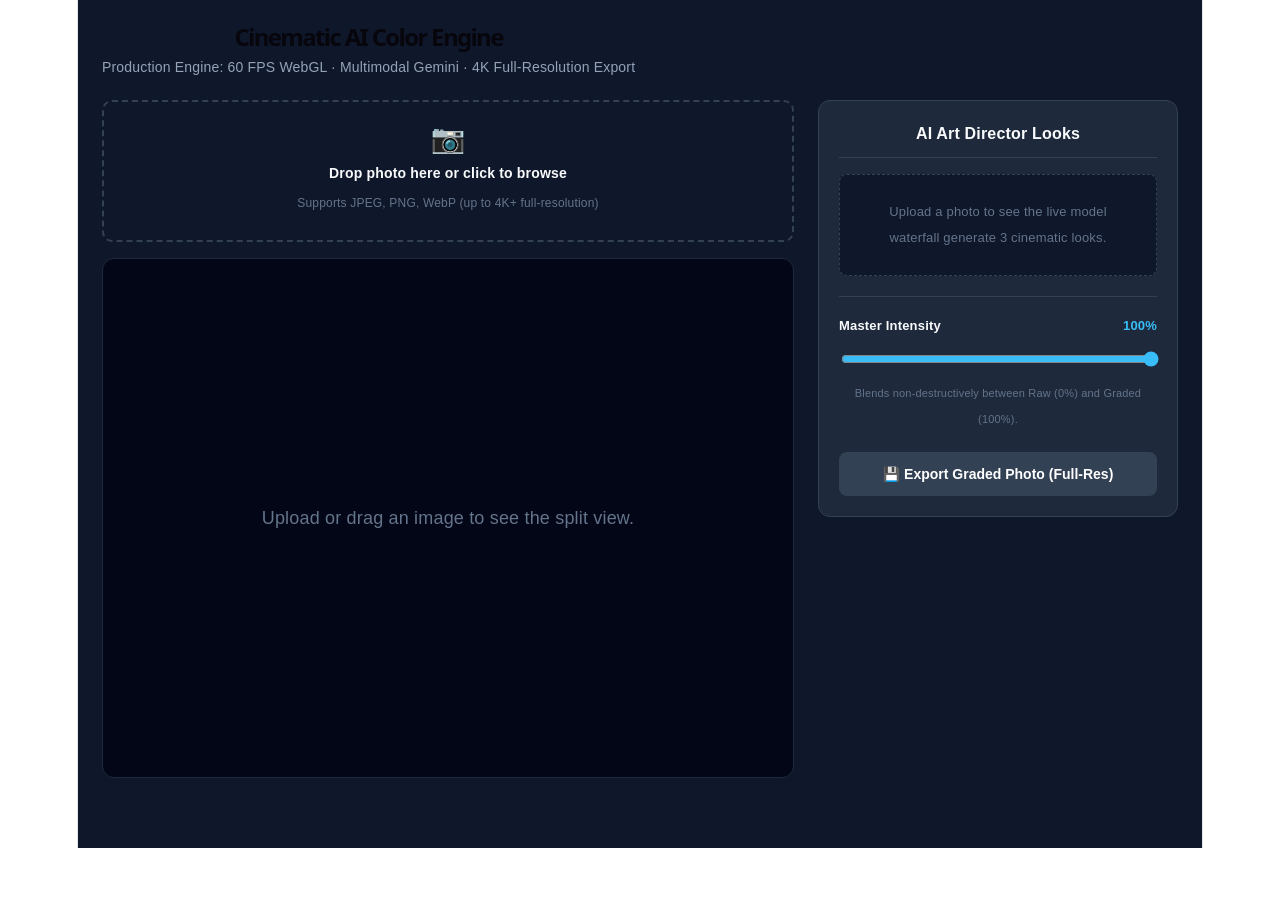
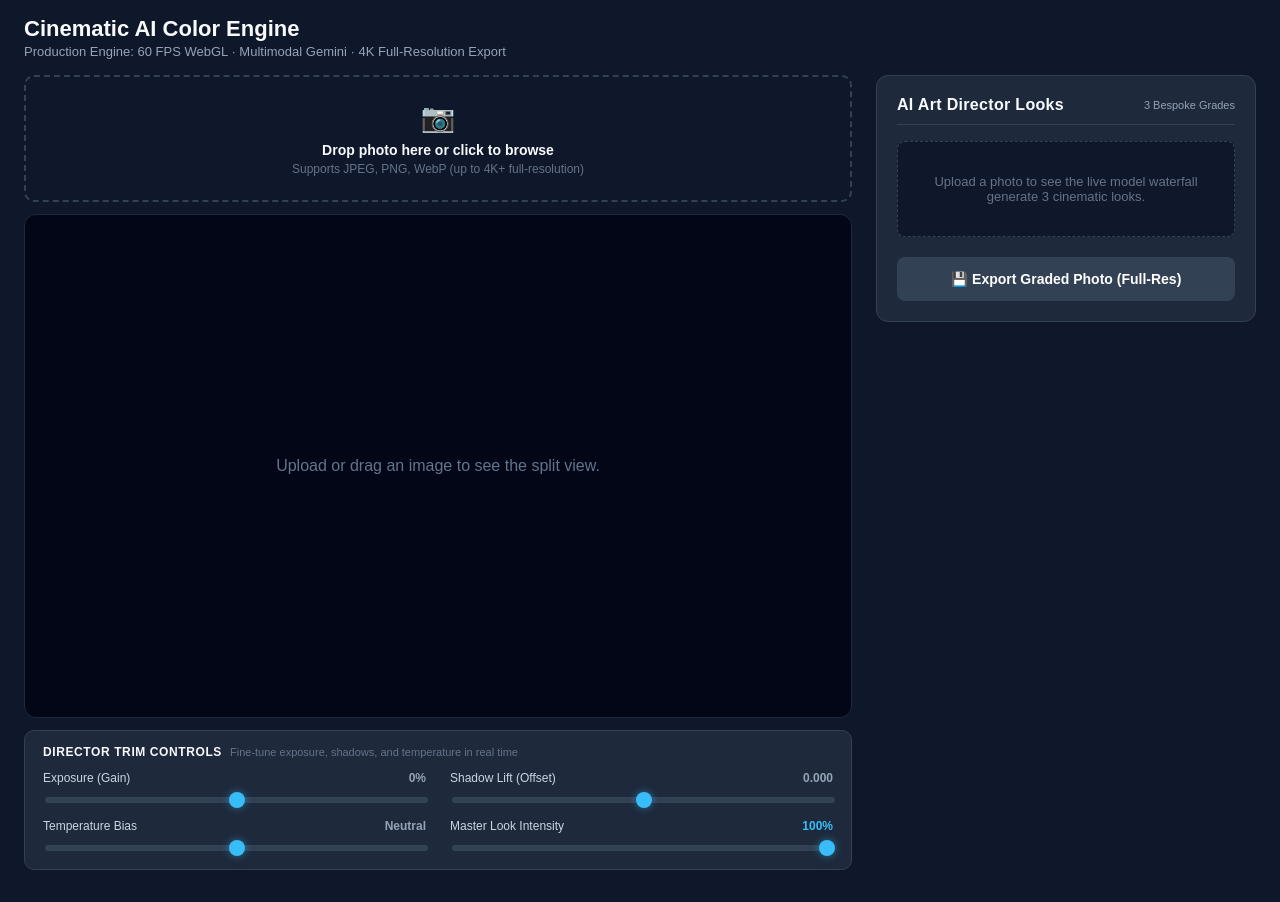
Before and after one commit to amitsikdar37/ai-colour-grader, a React (Vite) app: page / in a window 1280 px wide. Before the commit the page ends 848 px from the top, so only its background shows below. Built offline with nearby package versions, Linux system fonts and the light colour scheme.

Commit message:
updated ui and modified gemini system instruction prompt to output three distinst presets

```diff
--- a/src/App.tsx
+++ b/src/App.tsx
@@ -1,4 +1,4 @@
-import React, { useState } from "react";
+import React, { useState, useMemo } from "react";
 import { DropZone } from "./components/DropZone";
 import { SplitCompareViewer } from "./components/SplitCompareViewer";
 import { prepareAndAnalyzeImage, type ImageAnalysisResult } from "./utils/imageAnalysis";
@@ -19,14 +19,55 @@ export const App: React.FC = () => {
   // AI Looks State
   const [profiles, setProfiles] = useState<ColorProfile[]>([]);
   const [selectedIndex, setSelectedIndex] = useState<number>(0);
-  const [uniforms, setUniforms] = useState<ColorProfileUniforms>(DEFAULT_UNIFORMS);
-  const [intensity, setIntensity] = useState<number>(1.0);
+
+  // Director Quick Trim Sliders (Non-Destructive Final 10%)
+  const [exposureTrim, setExposureTrim] = useState<number>(0.0);     // -0.20 to +0.20
+  const [shadowLiftTrim, setShadowLiftTrim] = useState<number>(0.0); // -0.06 to +0.06
+  const [tempTrim, setTempTrim] = useState<number>(0.0);             // -0.15 to +0.15
+  const [intensity, setIntensity] = useState<number>(1.0);           // 0.0 to 1.0
   const [isExporting, setIsExporting] = useState<boolean>(false);
+
+  // Combine Base AI Uniforms with User's Non-Destructive Trims
+  const activeUniforms = useMemo((): ColorProfileUniforms => {
+    const base = profiles[selectedIndex] || DEFAULT_UNIFORMS;
+
+    const expFactor = 1.0 + exposureTrim;
+    const rTempFactor = 1.0 + tempTrim * 0.5;
+    const bTempFactor = 1.0 - tempTrim * 0.5;
+
+    const slope: [number, number, number] = [
+      Math.max(0.65, Math.min(1.45, base.slope[0] * expFactor * rTempFactor)),
+      Math.max(0.65, Math.min(1.45, base.slope[1] * expFactor)),
+      Math.max(0.65, Math.min(1.45, base.slope[2] * expFactor * bTempFactor)),
+    ];
+
+    const offset: [number, number, number] = [
+      Math.max(-0.08, Math.min(0.08, base.offset[0] + shadowLiftTrim)),
+      Math.max(-0.08, Math.min(0.08, base.offset[1] + shadowLiftTrim)),
+      Math.max(-0.08, Math.min(0.08, base.offset[2] + shadowLiftTrim)),
+    ];
+
+    return {
+      ...base,
+      slope,
+      offset,
+    };
+  }, [profiles, selectedIndex, exposureTrim, shadowLiftTrim, tempTrim]);
+
+  const hasTrims = exposureTrim !== 0 || shadowLiftTrim !== 0 || tempTrim !== 0 || intensity !== 1.0;
+
+  const handleResetTrims = () => {
+    setExposureTrim(0.0);
+    setShadowLiftTrim(0.0);
+    setTempTrim(0.0);
+    setIntensity(1.0);
+  };
 
   const handleFileSelected = async (file: File) => {
     setIsAnalyzing(true);
     setLoadingMsg("Optimizing image payload...");
     setLoadingSubMsg("Downscaling & extracting histogram...");
+    handleResetTrims();
 
     try {
       // 1. Client-Side Pre-processing
@@ -69,7 +110,6 @@ export const App: React.FC = () => {
             if (event.profiles && event.profiles.length > 0) {
               setProfiles(event.profiles);
               setSelectedIndex(0);
-              setUniforms(event.profiles[0]);
             }
             setModelUsed(event.model);
             setIsAnalyzing(false);
@@ -104,9 +144,6 @@ export const App: React.FC = () => {
 
   const handleSelectLook = (index: number) => {
     setSelectedIndex(index);
-    if (profiles[index]) {
-      setUniforms(profiles[index]);
-    }
   };
 
   const handleExport = async () => {
@@ -115,7 +152,7 @@ export const App: React.FC = () => {
     try {
       const activeLookTitle = profiles[selectedIndex]?.title || "custom_grade";
       const cleanName = activeLookTitle.toLowerCase().replace(/[^a-z0-9]/g, "_");
-      await exportHighResImage(image, uniforms, intensity, `${cleanName}_fullres.jpg`);
+      await exportHighResImage(image, activeUniforms, intensity, `${cleanName}_fullres.jpg`);
     } catch (err) {
       console.error("Export failed:", err);
       alert("Export failed. Please check browser console.");
@@ -125,46 +162,155 @@ export const App: React.FC = () => {
   };
 
   return (
-    <div style={{ minHeight: "100vh", backgroundColor: "#0f172a", color: "#f8fafc", padding: "24px", fontFamily: "sans-serif" }}>
-      <header style={{ maxWidth: "1280px", margin: "0 auto 20px", display: "flex", justifyContent: "space-between", alignItems: "center" }}>
+    <div style={{ minHeight: "100vh", backgroundColor: "#0f172a", color: "#f8fafc", padding: "16px 24px 32px", fontFamily: "sans-serif" }}>
+      <header style={{ maxWidth: "1280px", margin: "0 auto 16px", display: "flex", justifyContent: "space-between", alignItems: "center", flexWrap: "wrap", gap: "10px" }}>
         <div>
-          <h1 style={{ fontSize: "24px", fontWeight: "bold", margin: 0 }}>Cinematic AI Color Engine</h1>
-          <p style={{ color: "#94a3b8", margin: "4px 0 0", fontSize: "14px" }}>
+          <h1 style={{ fontSize: "22px", fontWeight: "bold", margin: 0 }}>Cinematic AI Color Engine</h1>
+          <p style={{ color: "#94a3b8", margin: "2px 0 0", fontSize: "13px" }}>
             Production Engine: 60 FPS WebGL · Multimodal Gemini · 4K Full-Resolution Export
           </p>
         </div>
         {modelUsed && (
-          <div style={{ backgroundColor: "#1e293b", padding: "6px 12px", borderRadius: "20px", border: "1px solid #38bdf8", fontSize: "12px", color: "#38bdf8" }}>
+          <div style={{ backgroundColor: "#1e293b", padding: "4px 12px", borderRadius: "20px", border: "1px solid #38bdf8", fontSize: "12px", color: "#38bdf8" }}>
             ⚡ Graded by: <strong>{modelUsed}</strong>
           </div>
         )}
       </header>
 
-      <main style={{ maxWidth: "1280px", margin: "0 auto", display: "grid", gridTemplateColumns: "1fr 360px", gap: "24px" }}>
-        <div style={{ display: "flex", flexDirection: "column", gap: "16px" }}>
-          <DropZone onFileSelected={handleFileSelected} isLoading={isAnalyzing} />
+      <main className="grader-main-grid">
+        {/* Left Column: Image Viewer + Direct Trim Controls + Telemetry */}
+        <div style={{ display: "flex", flexDirection: "column", gap: "12px" }}>
+          <DropZone onFileSelected={handleFileSelected} isLoading={isAnalyzing} compact={Boolean(image)} />
 
           <SplitCompareViewer
             image={image}
             rawImageSrc={rawImageSrc}
-            uniforms={uniforms}
+            uniforms={activeUniforms}
             intensity={intensity}
             isLoading={isAnalyzing}
             loadingMessage={loadingMsg}
             loadingSubMessage={loadingSubMsg}
           />
 
+          {/* Director Trim Controls (Docked directly beneath image for instant visual feedback) */}
+          <div style={{ backgroundColor: "#1e293b", borderRadius: "10px", padding: "14px 18px", border: "1px solid #334155" }}>
+            <div style={{ display: "flex", justifyContent: "space-between", alignItems: "center", marginBottom: "12px" }}>
+              <div style={{ display: "flex", alignItems: "center", gap: "8px" }}>
+                <span style={{ fontSize: "12px", fontWeight: 700, color: "#f8fafc", textTransform: "uppercase", letterSpacing: "0.05em" }}>
+                  Director Trim Controls
+                </span>
+                <span style={{ fontSize: "11px", color: "#64748b" }}>
+                  Fine-tune exposure, shadows, and temperature in real time
+                </span>
+              </div>
+              {hasTrims && (
+                <button
+                  onClick={handleResetTrims}
+                  style={{
+                    background: "rgba(56, 189, 248, 0.12)",
+                    border: "1px solid rgba(56, 189, 248, 0.4)",
+                    color: "#38bdf8",
+                    fontSize: "11px",
+                    cursor: "pointer",
+                    padding: "3px 8px",
+                    borderRadius: "4px",
+                    fontWeight: 600,
+                  }}
+                >
+                  ↺ Reset Trims
+                </button>
+              )}
+            </div>
+
+            <div style={{ display: "grid", gridTemplateColumns: "repeat(2, 1fr)", gap: "12px 24px" }}>
+              {/* Exposure / Gain Trim */}
+              <div>
+                <div style={{ display: "flex", justifyContent: "space-between", marginBottom: "4px", fontSize: "12px" }}>
+                  <span style={{ color: "#cbd5e1", fontWeight: 500 }}>Exposure (Gain)</span>
+                  <span style={{ color: exposureTrim !== 0 ? "#38bdf8" : "#94a3b8", fontWeight: 600 }}>
+                    {exposureTrim > 0 ? "+" : ""}{(exposureTrim * 100).toFixed(0)}%
+                  </span>
+                </div>
+                <input
+                  type="range"
+                  min={-0.20}
+                  max={0.20}
+                  step={0.01}
+                  value={exposureTrim}
+                  onChange={(e) => setExposureTrim(parseFloat(e.target.value))}
+                  style={{ width: "100%", accentColor: "#38bdf8" }}
+                />
+              </div>
+
+              {/* Shadow Lift / Offset Trim */}
+              <div>
+                <div style={{ display: "flex", justifyContent: "space-between", marginBottom: "4px", fontSize: "12px" }}>
+                  <span style={{ color: "#cbd5e1", fontWeight: 500 }}>Shadow Lift (Offset)</span>
+                  <span style={{ color: shadowLiftTrim !== 0 ? "#38bdf8" : "#94a3b8", fontWeight: 600 }}>
+                    {shadowLiftTrim > 0 ? "+" : ""}{shadowLiftTrim.toFixed(3)}
+                  </span>
+                </div>
+                <input
+                  type="range"
+                  min={-0.06}
+                  max={0.06}
+                  step={0.005}
+                  value={shadowLiftTrim}
+                  onChange={(e) => setShadowLiftTrim(parseFloat(e.target.value))}
+                  style={{ width: "100%", accentColor: "#38bdf8" }}
+                />
+              </div>
+
+              {/* Temperature Bias Trim */}
+              <div>
+                <div style={{ display: "flex", justifyContent: "space-between", marginBottom: "4px", fontSize: "12px" }}>
+                  <span style={{ color: "#cbd5e1", fontWeight: 500 }}>Temperature Bias</span>
+                  <span style={{ color: tempTrim !== 0 ? "#38bdf8" : "#94a3b8", fontWeight: 600 }}>
+                    {tempTrim > 0 ? `Warm +${tempTrim.toFixed(2)}` : tempTrim < 0 ? `Cool ${tempTrim.toFixed(2)}` : "Neutral"}
+                  </span>
+                </div>
+                <input
+                  type="range"
+                  min={-0.15}
+                  max={0.15}
+                  step={0.01}
+                  value={tempTrim}
+                  onChange={(e) => setTempTrim(parseFloat(e.target.value))}
+                  style={{ width: "100%", accentColor: "#38bdf8" }}
+                />
+              </div>
+
+              {/* Master Look Intensity */}
+              <div>
+                <div style={{ display: "flex", justifyContent: "space-between", marginBottom: "4px", fontSize: "12px" }}>
+                  <span style={{ color: "#cbd5e1", fontWeight: 500 }}>Master Look Intensity</span>
+                  <span style={{ color: "#38bdf8", fontWeight: 600 }}>{(intensity * 100).toFixed(0)}%</span>
+                </div>
+                <input
+                  type="range"
+                  min={0}
+                  max={1}
+                  step={0.01}
+                  value={intensity}
+                  onChange={(e) => setIntensity(parseFloat(e.target.value))}
+                  style={{ width: "100%", accentColor: "#38bdf8" }}
+                />
+              </div>
+            </div>
+          </div>
+
+          {/* Telemetry Card */}
           {analysis && (
-            <div style={{ backgroundColor: "#1e293b", borderRadius: "10px", padding: "16px", border: "1px solid #334155" }}>
-              <div style={{ display: "flex", justifyContent: "space-between", alignItems: "center", marginBottom: "10px" }}>
-                <span style={{ fontSize: "12px", fontWeight: 600, color: "#38bdf8", textTransform: "uppercase" }}>
+            <div style={{ backgroundColor: "#1e293b", borderRadius: "10px", padding: "12px 16px", border: "1px solid #334155" }}>
+              <div style={{ display: "flex", justifyContent: "space-between", alignItems: "center", marginBottom: "8px" }}>
+                <span style={{ fontSize: "11px", fontWeight: 700, color: "#38bdf8", textTransform: "uppercase" }}>
                   Telemetry & Dynamic Range
                 </span>
                 <span style={{ fontSize: "11px", color: "#94a3b8" }}>
                   Client: {analysis.processingTimeMs}ms | Payload: {(analysis.payloadSizeBytes / 1024).toFixed(1)} KB
                 </span>
               </div>
-              <div style={{ display: "grid", gridTemplateColumns: "repeat(3, 1fr)", gap: "10px", fontSize: "12px" }}>
+              <div style={{ display: "grid", gridTemplateColumns: "repeat(3, 1fr)", gap: "10px", fontSize: "11px" }}>
                 <div style={telemetryCard}>
                   <span style={{ color: "#94a3b8" }}>Dynamic Range</span>
                   <strong>{(analysis.dynamicRangeRatio * 100).toFixed(0)}%</strong>
@@ -186,11 +332,14 @@ export const App: React.FC = () => {
           )}
         </div>
 
-        {/* Right Column: AI Look Selector Deck */}
+        {/* Right Column: AI Look Selector Deck (Full-Sized & Fully Readable) */}
         <div style={{ backgroundColor: "#1e293b", padding: "20px", borderRadius: "12px", border: "1px solid #334155", height: "fit-content" }}>
-          <h3 style={{ margin: "0 0 16px", fontSize: "16px", borderBottom: "1px solid #334155", paddingBottom: "10px" }}>
-            AI Art Director Looks
-          </h3>
+          <div style={{ display: "flex", justifyContent: "space-between", alignItems: "center", marginBottom: "16px", borderBottom: "1px solid #334155", paddingBottom: "10px" }}>
+            <h3 style={{ margin: 0, fontSize: "16px", fontWeight: 700, letterSpacing: "0.02em" }}>
+              AI Art Director Looks
+            </h3>
+            <span style={{ fontSize: "11px", color: "#94a3b8" }}>3 Bespoke Grades</span>
+          </div>
 
           {profiles.length > 0 ? (
             <div style={{ display: "flex", flexDirection: "column", gap: "12px", marginBottom: "20px" }}>
@@ -201,7 +350,7 @@ export const App: React.FC = () => {
                     key={idx}
                     onClick={() => handleSelectLook(idx)}
                     style={{
-                      padding: "14px",
+                      padding: "16px",
                       borderRadius: "8px",
                       cursor: "pointer",
                       backgroundColor: isSelected ? "rgba(56, 189, 248, 0.15)" : "#0f172a",
@@ -209,17 +358,17 @@ export const App: React.FC = () => {
                       transition: "all 0.15s ease",
                     }}
                   >
-                    <div style={{ display: "flex", justifyContent: "space-between", alignItems: "center", marginBottom: "6px" }}>
-                      <strong style={{ color: isSelected ? "#38bdf8" : "#f8fafc", fontSize: "14px" }}>
+                    <div style={{ display: "flex", justifyContent: "space-between", alignItems: "center", marginBottom: "8px" }}>
+                      <strong style={{ color: isSelected ? "#38bdf8" : "#f8fafc", fontSize: "15px" }}>
                         {p.title}
                       </strong>
                       {isSelected && (
-                        <span style={{ fontSize: "10px", backgroundColor: "#38bdf8", color: "#0f172a", padding: "2px 6px", borderRadius: "4px", fontWeight: "bold" }}>
+                        <span style={{ fontSize: "10px", backgroundColor: "#38bdf8", color: "#0f172a", padding: "2px 7px", borderRadius: "4px", fontWeight: 700, letterSpacing: "0.05em" }}>
                           ACTIVE
                         </span>
                       )}
                     </div>
-                    <p style={{ margin: 0, fontSize: "12px", color: "#94a3b8", lineHeight: 1.4 }}>
+                    <p style={{ margin: 0, fontSize: "13px", color: "#94a3b8", lineHeight: 1.45 }}>
                       {p.rationale}
                     </p>
                   </div>
@@ -227,32 +376,12 @@ export const App: React.FC = () => {
               })}
             </div>
           ) : (
-            <div style={{ padding: "24px", textAlign: "center", backgroundColor: "#0f172a", borderRadius: "8px", border: "1px dashed #334155", marginBottom: "20px" }}>
+            <div style={{ padding: "32px 20px", textAlign: "center", backgroundColor: "#0f172a", borderRadius: "8px", border: "1px dashed #334155", marginBottom: "20px" }}>
               <p style={{ color: "#64748b", fontSize: "13px", margin: 0 }}>
                 Upload a photo to see the live model waterfall generate 3 cinematic looks.
               </p>
             </div>
           )}
-
-          {/* Master Intensity Slider */}
-          <div style={{ borderTop: "1px solid #334155", paddingTop: "16px" }}>
-            <div style={{ display: "flex", justifyContent: "space-between", marginBottom: "8px", fontSize: "13px" }}>
-              <span style={{ fontWeight: 600 }}>Master Intensity</span>
-              <span style={{ color: "#38bdf8", fontWeight: "bold" }}>{(intensity * 100).toFixed(0)}%</span>
-            </div>
-            <input
-              type="range"
-              min={0}
-              max={1}
-              step={0.01}
-              value={intensity}
-              onChange={(e) => setIntensity(parseFloat(e.target.value))}
-              style={{ width: "100%", accentColor: "#38bdf8" }}
-            />
-            <p style={{ margin: "6px 0 0", fontSize: "11px", color: "#64748b" }}>
-              Blends non-destructively between Raw (0%) and Graded (100%).
-            </p>
-          </div>
 
           {/* Full-Resolution GPU Export Button */}
           <button
@@ -260,7 +389,6 @@ export const App: React.FC = () => {
             disabled={!image || isExporting}
             style={{
               width: "100%",
-              marginTop: "20px",
               padding: "14px",
               backgroundColor: !image || isExporting ? "#334155" : "#0284c7",
               color: "#ffffff",
--- a/src/components/SplitCompareViewer.tsx
+++ b/src/components/SplitCompareViewer.tsx
@@ -69,9 +69,9 @@ export const SplitCompareViewer: React.FC<SplitCompareViewerProps> = ({
                 display: "flex",
                 alignItems: "center",
                 justifyContent: "center",
-                minHeight: "500px",
-                height: "65vh",
-                padding: "16px",
+                minHeight: "460px",
+                height: "63vh",
+                padding: "14px",
                 boxSizing: "border-box",
             }}
         >
@@ -82,8 +82,8 @@ export const SplitCompareViewer: React.FC<SplitCompareViewerProps> = ({
                     style={{
                         position: "relative",
                         width: "100%",
-                        maxWidth: `min(100%, calc((max(65vh, 500px) - 32px) * ${imgAspect}))`,
-                        maxHeight: "calc(max(65vh, 500px) - 32px)",
+                        maxWidth: `min(100%, calc((max(63vh, 460px) - 28px) * ${imgAspect}))`,
+                        maxHeight: "calc(max(63vh, 460px) - 28px)",
                         aspectRatio: `${image.naturalWidth} / ${image.naturalHeight}`,
                         borderRadius: "8px",
                         overflow: "hidden",
@@ -135,8 +135,8 @@ export const SplitCompareViewer: React.FC<SplitCompareViewerProps> = ({
                                 top: "50%",
                                 left: "50%",
                                 transform: "translate(-50%, -50%)",
-                                width: "32px",
-                                height: "32px",
+                                width: "30px",
+                                height: "30px",
                                 backgroundColor: "#ffffff",
                                 color: "#0f172a",
                                 borderRadius: "50%",
--- a/src/index.css
+++ b/src/index.css
@@ -1,111 +1,69 @@
-:root {
-  --text: #6b6375;
-  --text-h: #08060d;
-  --bg: #fff;
-  --border: #e5e4e7;
-  --code-bg: #f4f3ec;
-  --accent: #aa3bff;
-  --accent-bg: rgba(170, 59, 255, 0.1);
-  --accent-border: rgba(170, 59, 255, 0.5);
-  --social-bg: rgba(244, 243, 236, 0.5);
-  --shadow:
-    rgba(0, 0, 0, 0.1) 0 10px 15px -3px, rgba(0, 0, 0, 0.05) 0 4px 6px -2px;
-
-  --sans: system-ui, 'Segoe UI', Roboto, sans-serif;
-  --heading: system-ui, 'Segoe UI', Roboto, sans-serif;
-  --mono: ui-monospace, Consolas, monospace;
-
-  font: 18px/145% var(--sans);
-  letter-spacing: 0.18px;
-  color-scheme: light dark;
-  color: var(--text);
-  background: var(--bg);
-  font-synthesis: none;
-  text-rendering: optimizeLegibility;
-  -webkit-font-smoothing: antialiased;
-  -moz-osx-font-smoothing: grayscale;
-
-  @media (max-width: 1024px) {
-    font-size: 16px;
-  }
-}
-
-@media (prefers-color-scheme: dark) {
-  :root {
-    --text: #9ca3af;
-    --text-h: #f3f4f6;
-    --bg: #16171d;
-    --border: #2e303a;
-    --code-bg: #1f2028;
-    --accent: #c084fc;
-    --accent-bg: rgba(192, 132, 252, 0.15);
-    --accent-border: rgba(192, 132, 252, 0.5);
-    --social-bg: rgba(47, 48, 58, 0.5);
-    --shadow:
-      rgba(0, 0, 0, 0.4) 0 10px 15px -3px, rgba(0, 0, 0, 0.25) 0 4px 6px -2px;
-  }
-
-  #social .button-icon {
-    filter: invert(1) brightness(2);
-  }
-}
-
-#root {
-  width: 1126px;
-  max-width: 100%;
-  margin: 0 auto;
-  text-align: center;
-  border-inline: 1px solid var(--border);
-  min-height: 100svh;
-  display: flex;
-  flex-direction: column;
+* {
   box-sizing: border-box;
 }
 
 body {
   margin: 0;
+  padding: 0;
+  background-color: #0f172a;
+  color: #f8fafc;
+  font-family: -apple-system, BlinkMacSystemFont, "Segoe UI", Roboto, Helvetica, Arial, sans-serif;
+  -webkit-font-smoothing: antialiased;
+  -moz-osx-font-smoothing: grayscale;
+  overflow-x: hidden;
 }
 
-h1,
-h2 {
-  font-family: var(--heading);
-  font-weight: 500;
-  color: var(--text-h);
+#root {
+  min-height: 100vh;
+  width: 100%;
 }
 
-h1 {
-  font-size: 56px;
-  letter-spacing: -1.68px;
-  margin: 32px 0;
-  @media (max-width: 1024px) {
-    font-size: 36px;
-    margin: 20px 0;
+.grader-main-grid {
+  display: grid;
+  grid-template-columns: 1fr 380px;
+  gap: 24px;
+  max-width: 1280px;
+  margin: 0 auto;
+}
+
+@media (max-width: 1024px) {
+  .grader-main-grid {
+    grid-template-columns: 1fr;
+    gap: 20px;
   }
 }
-h2 {
-  font-size: 24px;
-  line-height: 118%;
-  letter-spacing: -0.24px;
-  margin: 0 0 8px;
-  @media (max-width: 1024px) {
-    font-size: 20px;
-  }
-}
-p {
-  margin: 0;
+
+input[type="range"] {
+  -webkit-appearance: none;
+  appearance: none;
+  height: 6px;
+  border-radius: 3px;
+  background: #334155;
+  outline: none;
 }
 
-code,
-.counter {
-  font-family: var(--mono);
-  display: inline-flex;
-  border-radius: 4px;
-  color: var(--text-h);
+input[type="range"]::-webkit-slider-thumb {
+  -webkit-appearance: none;
+  appearance: none;
+  width: 16px;
+  height: 16px;
+  border-radius: 50%;
+  background: #38bdf8;
+  cursor: pointer;
+  box-shadow: 0 0 8px rgba(56, 189, 248, 0.5);
+  transition: transform 0.1s ease;
 }
 
-code {
-  font-size: 15px;
-  line-height: 135%;
-  padding: 4px 8px;
-  background: var(--code-bg);
+input[type="range"]::-webkit-slider-thumb:hover {
+  transform: scale(1.15);
 }
+
+input[type="range"]::-moz-range-thumb {
+  width: 16px;
+  height: 16px;
+  border-radius: 50%;
+  background: #38bdf8;
+  cursor: pointer;
+  border: none;
+  box-shadow: 0 0 8px rgba(56, 189, 248, 0.5);
+}
--- a/src/shaders/gradeShaders.ts
+++ b/src/shaders/gradeShaders.ts
@@ -84,7 +84,7 @@ export const FRAGMENT_SHADER_SOURCE = `
     // 1. Primary ASC-CDL with Adaptive Toe Guard
     float rawLuma = dot(linear, vec3(0.2126, 0.7152, 0.0722));
     // Positive offset is gated near 0.0 so black skies stay black; negative offset can anchor hazy shadows
-    vec3 safeOffset = mix(min(u_offset, vec3(0.0)), u_offset, smoothstep(0.0, 0.08, rawLuma));
+    vec3 safeOffset = mix(min(u_offset, vec3(0.0)), u_offset, smoothstep(0.0, 0.03, rawLuma));
     vec3 cdl = max(linear * u_slope + safeOffset, vec3(0.0));
     cdl = pow(max(cdl, vec3(0.00001)), u_power);
 
--- a/src/utils/clampUniforms.ts
+++ b/src/utils/clampUniforms.ts
@@ -23,11 +23,11 @@ export function sanitizeUniforms(raw: Partial<ColorProfileUniforms> | null | und
     if (!raw) return DEFAULT_UNIFORMS;
 
     return {
-        slope: clampVector3(raw.slope, 0.80, 1.20, DEFAULT_UNIFORMS.slope),
-        offset: clampVector3(raw.offset, -0.04, 0.04, DEFAULT_UNIFORMS.offset),
-        power: clampVector3(raw.power, 0.80, 1.22, DEFAULT_UNIFORMS.power),
-        shadow_tint_rgb: clampVector3(raw.shadow_tint_rgb, 0.28, 0.72, DEFAULT_UNIFORMS.shadow_tint_rgb),
-        highlight_tint_rgb: clampVector3(raw.highlight_tint_rgb, 0.28, 0.72, DEFAULT_UNIFORMS.highlight_tint_rgb),
-        saturation: clamp(raw.saturation ?? 1.0, 0.75, 1.25),
+        slope: clampVector3(raw.slope, 0.65, 1.45, DEFAULT_UNIFORMS.slope),
+        offset: clampVector3(raw.offset, -0.09, 0.09, DEFAULT_UNIFORMS.offset),
+        power: clampVector3(raw.power, 0.75, 1.25, DEFAULT_UNIFORMS.power),
+        shadow_tint_rgb: clampVector3(raw.shadow_tint_rgb, 0.20, 0.80, DEFAULT_UNIFORMS.shadow_tint_rgb),
+        highlight_tint_rgb: clampVector3(raw.highlight_tint_rgb, 0.20, 0.80, DEFAULT_UNIFORMS.highlight_tint_rgb),
+        saturation: clamp(raw.saturation ?? 1.0, 0.60, 1.40),
     };
 }
```
Also changed, not shown: src/components/DropZone.tsx (+44 -1 lines), 1 other file (tests, documents, lock files or other folders).
